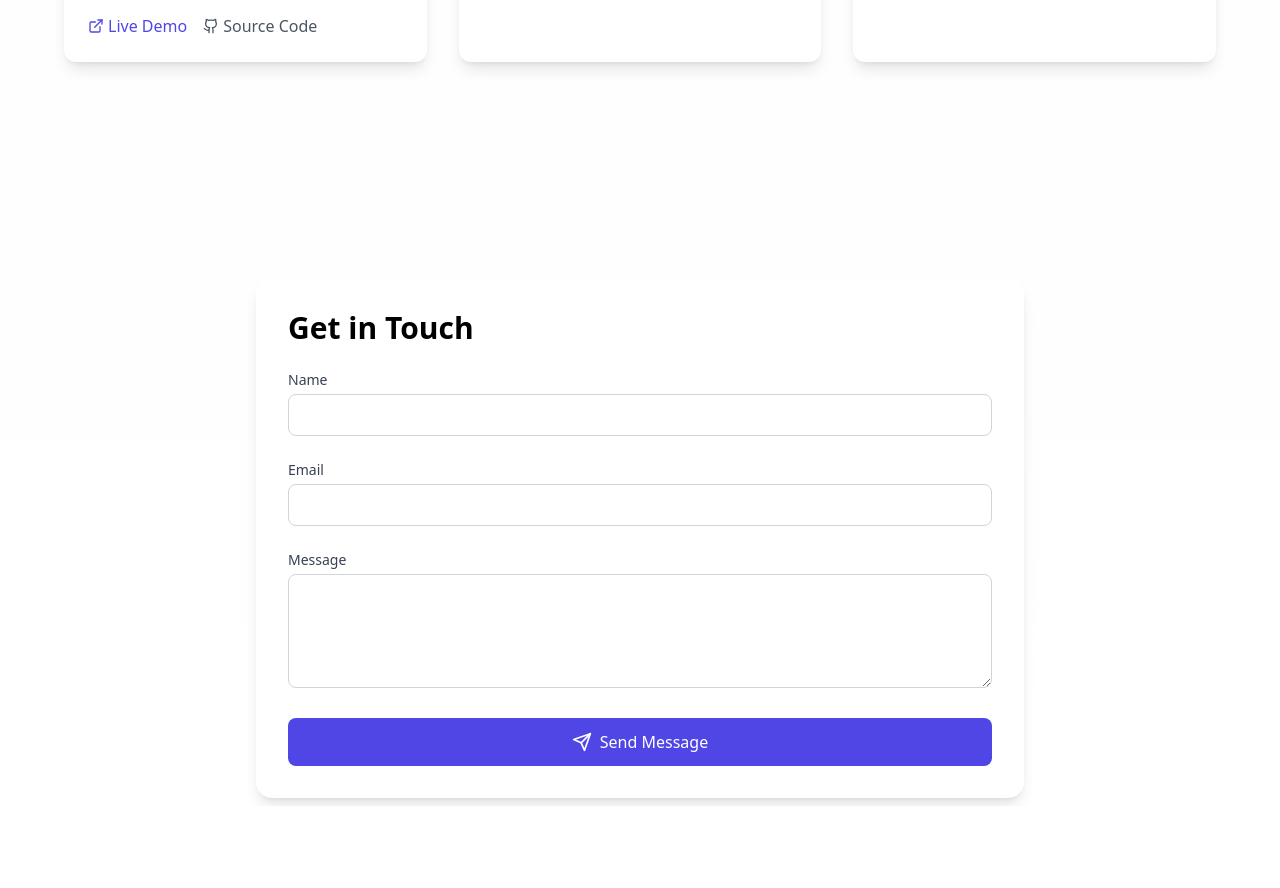
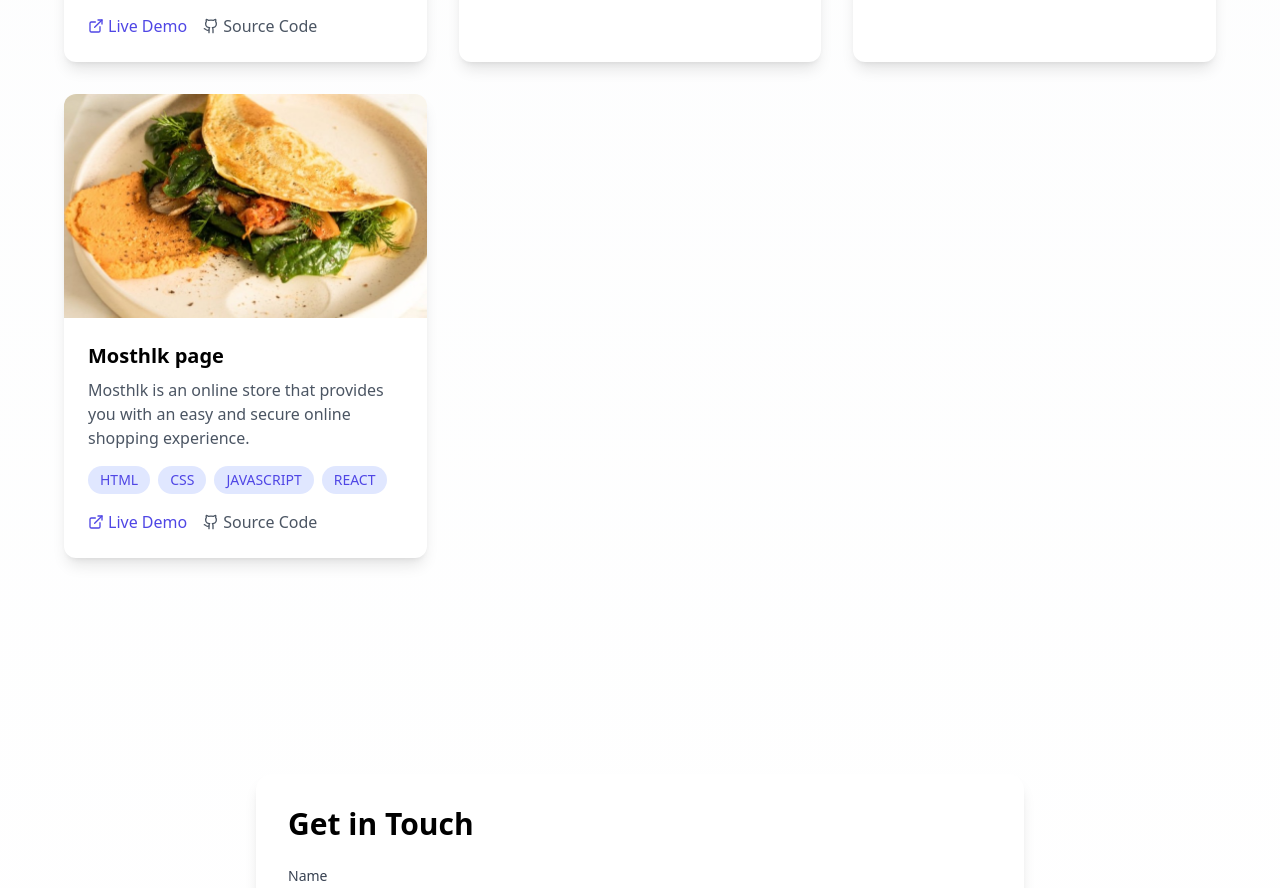
Before and after one commit to momenshehadeh/Portfolio, a React (Vite) app: page / in a window 1280 px wide. Shown: the part 2798-3686 px from the top of the page. Before the commit the page ends 3604 px from the top, so only its background shows below. Built offline with nearby package versions, Linux system fonts and the light colour scheme.

Commit message:
Work.tsx

```diff
--- a/src/components/Work.tsx
+++ b/src/components/Work.tsx
@@ -87,6 +87,14 @@ export default function Work() {
       githubLink: "https://github.com/momenshehadeh/RecipePage.git",
       technologies: ["HTML", "CSS"],
     },
+    {
+      title: "Mosthlk page",
+      description: "Mosthlk is an online store that provides you with an easy and secure online shopping experience.",
+      image: "/img/RecipePage.jpeg",
+      demoLink: "https://mosthlk.vercel.app/",
+      githubLink: "https://github.com/momenshehadeh/Mosthlk.git",
+      technologies: ["HTML", "CSS","JAVASCRIPT","REACT"],
+    },
   ];
 
   return (
```
